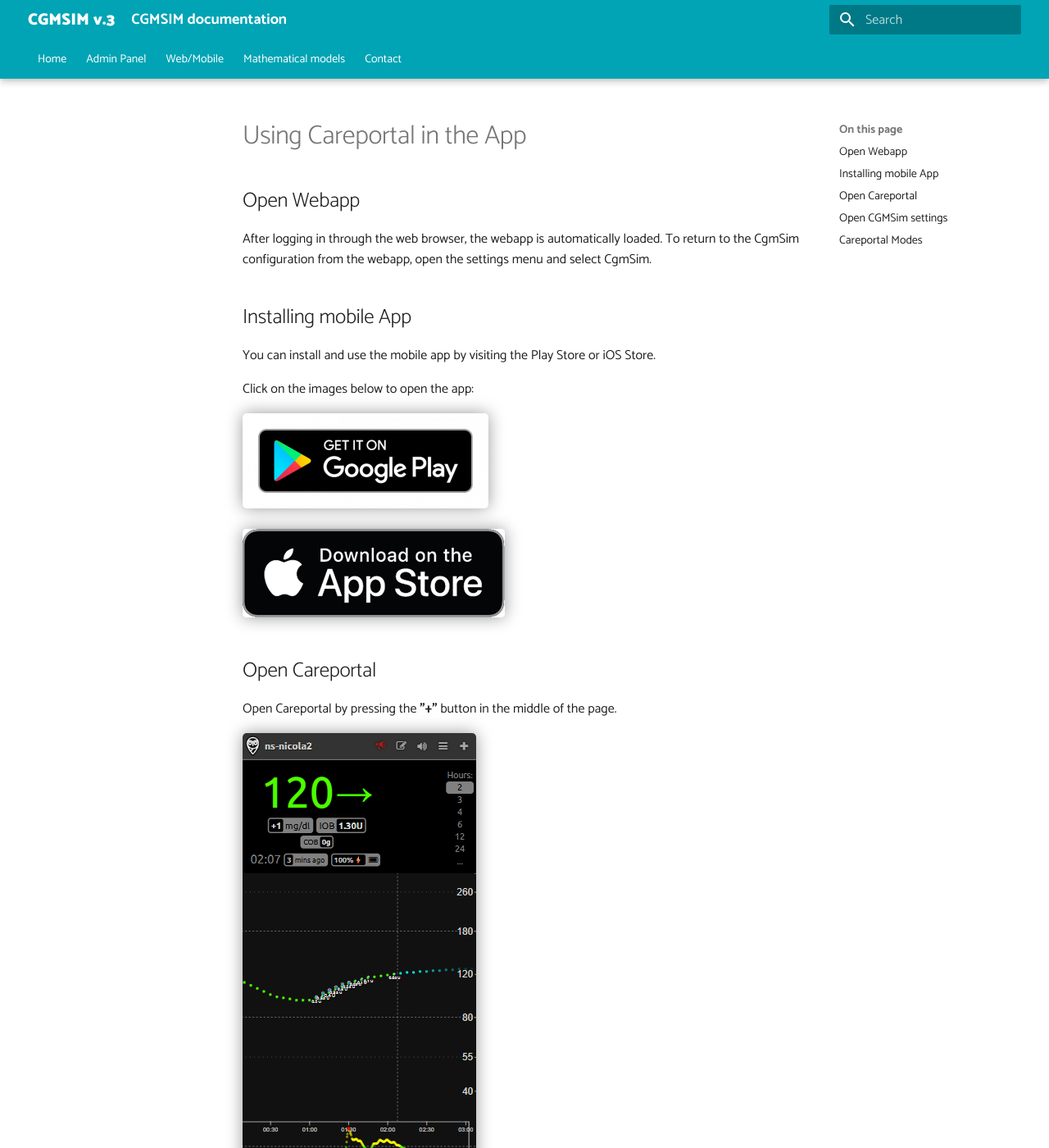
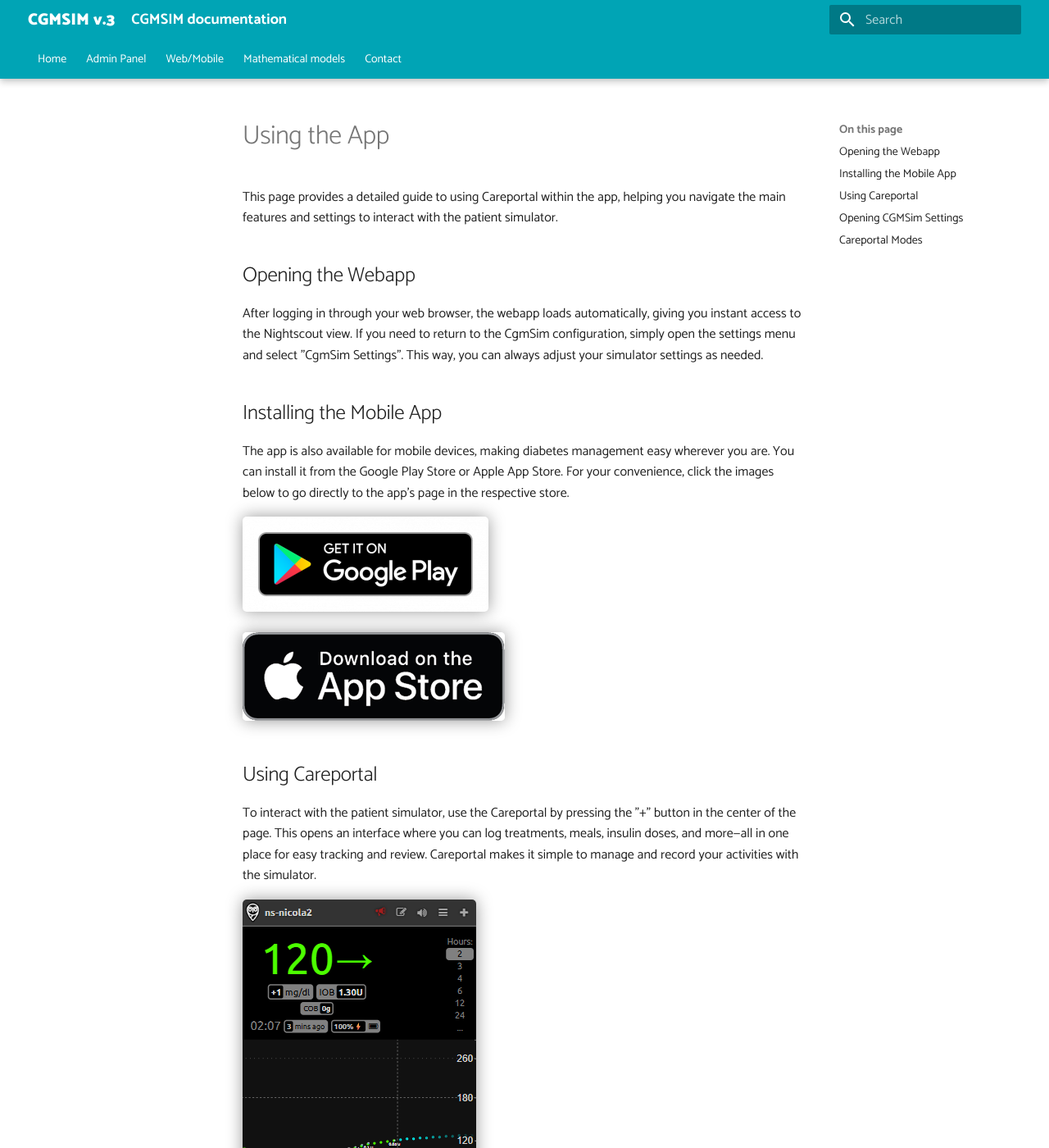
Before and after one commit to lsandini/cgmsim-www, an MkDocs documentation site: the page built from docs/app/index.md, in a window 1280 px wide and 1400 px high. Shown: the whole window at 82% size. Built offline with MkDocs 1.6.1 and Material for MkDocs 9.7.7, drawn with Linux system fonts in a browser that asks for light colours; some of the changed text lies outside the part shown.

Commit message:
update desc

```diff
--- a/docs/app/index.md
+++ b/docs/app/index.md
@@ -1,32 +1,31 @@
-# Using Careportal in the App
+# Using the App
 
-## Open Webapp
+This page provides a detailed guide to using Careportal within the app, helping you navigate the main features and settings to interact with the patient simulator.
 
-After logging in through the web browser, the webapp is automatically loaded.
-To return to the CgmSim configuration from the webapp, open the settings menu and select CgmSim.
+## Opening the Webapp
 
-## Installing mobile App
+After logging in through your web browser, the webapp loads automatically, giving you instant access to the Nightscout view. If you need to return to the CgmSim configuration, simply open the settings menu and select "CgmSim Settings". This way, you can always adjust your simulator settings as needed.
 
-You can install and use the mobile app by visiting the Play Store or iOS Store.
+## Installing the Mobile App
 
-Click on the images below to open the app:
+The app is also available for mobile devices, making diabetes management easy wherever you are. You can install it from the Google Play Store or Apple App Store. For your convenience, click the images below to go directly to the app’s page in the respective store.
 
 [![Android App](../img/google_play.png)](https://play.google.com/store/apps/details?id=YOUR_APP_ID)
 
 [![iOS App](../img/app_store.png)](https://apps.apple.com/app/idYOUR_IOS_APP_ID)
 
-## Open Careportal
+## Using Careportal
 
-Open Careportal by pressing the **"+"** button in the middle of the page.
+To interact with the patient simulator, use the Careportal by pressing the "+" button in the center of the page. This opens an interface where you can log treatments, meals, insulin doses, and more—all in one place for easy tracking and review. Careportal makes it simple to manage and record your activities with the simulator.
 
 ![Careportal ](../img/plus.png)
 
-## Open CGMSim settings
+## Opening CGMSim Settings
 
-In the Careportal settings, you can open the CgmSim configuration by clicking on the dedicated command.
+Within Careportal settings, you can quickly access the CgmSim configuration by clicking the dedicated command. This lets you view and modify simulator settings.
 
 ![Careportal ](../img/beginner_settings.png)
 
 ## Careportal Modes
 
-Depending on your configuration, Careportal can be displayed in three different modes: [**Beginner**](beginner.md), [**Intermediate**](intermediate.md), [**Advanced**](advanced.md)
+Depending on your configuration, Careportal can be displayed in three modes: [**Beginner**](beginner.md), [**Intermediate**](intermediate.md), and [**Advanced**](advanced.md). Each mode offers a progressively richer set of features, allowing you to choose the level of complexity and control that best matches your needs and experience.
```
Also changed, not shown: docs/app/advanced.md (+6 -6 lines), docs/app/beginner.md (+3 -3 lines), docs/app/intermediate.md (+6 -8 lines).
